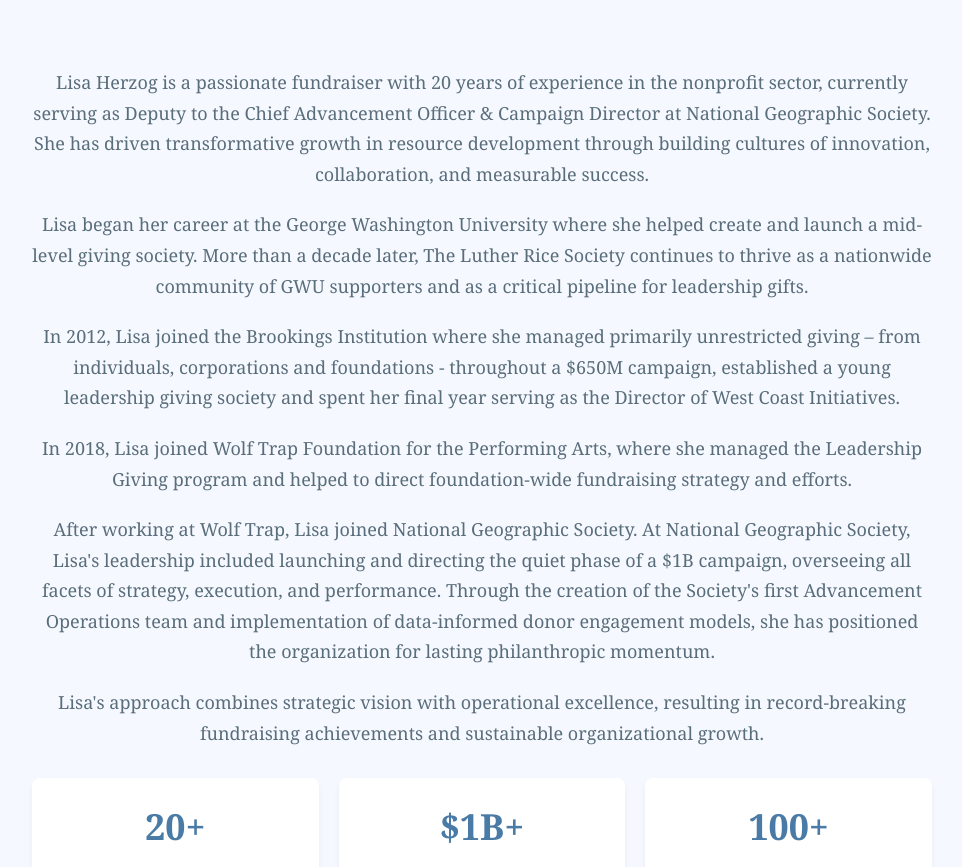
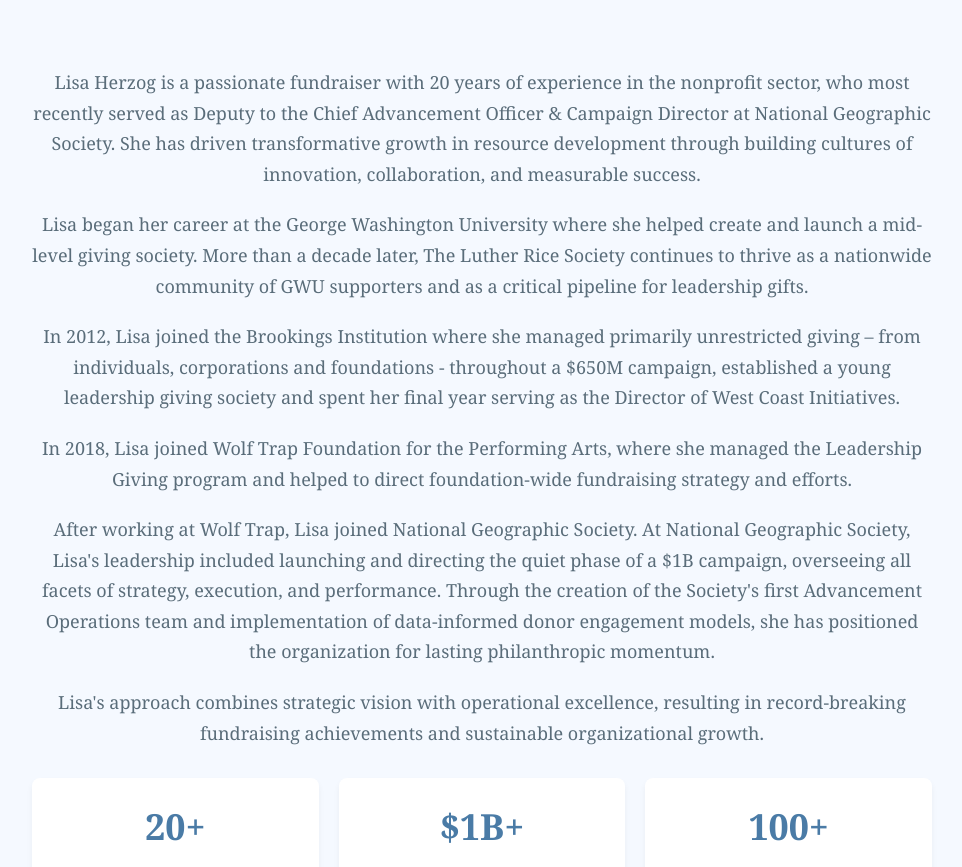
Before and after one commit to julianastern/lisawebsite, a plain HTML site: page index.html in a window 1280 px wide. Shown: the part 1074-1941 px from the top of the page, without its empty margins (158-1120 px from the left). Drawn offline with Linux system fonts and the light colour scheme.

Commit message:
Update index.html

```diff
--- a/index.html
+++ b/index.html
@@ -647,7 +647,7 @@
                     <img src="Lisa Herzog_portrait_20220201_0812 (1).jpg" alt="Lisa Herzog">
                 </div>
                 <div class="about-text">
-                    <p>Lisa Herzog is a passionate fundraiser with 20 years of experience in the nonprofit sector, currently serving as Deputy to the Chief Advancement Officer & Campaign Director at National Geographic Society. She has driven transformative growth in resource development through building cultures of innovation, collaboration, and measurable success.</p>
+                    <p>Lisa Herzog is a passionate fundraiser with 20 years of experience in the nonprofit sector, who most recently served as Deputy to the Chief Advancement Officer & Campaign Director at National Geographic Society. She has driven transformative growth in resource development through building cultures of innovation, collaboration, and measurable success.</p>
 
                     <p>Lisa began her career at the George Washington University where she helped create and launch a mid-level giving society. More than a decade later, The Luther Rice Society continues to thrive as a nationwide community of GWU supporters and as a critical pipeline for leadership gifts.</p>
 
```
